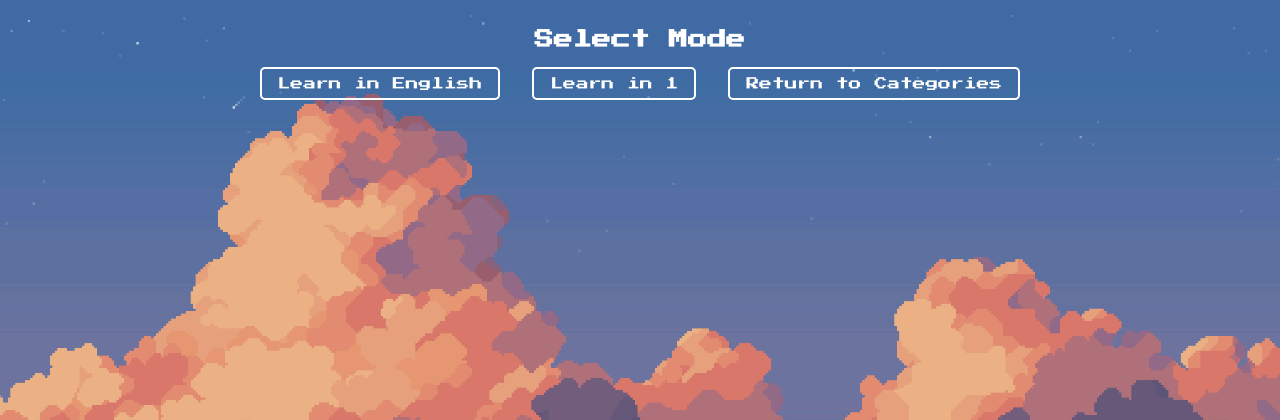
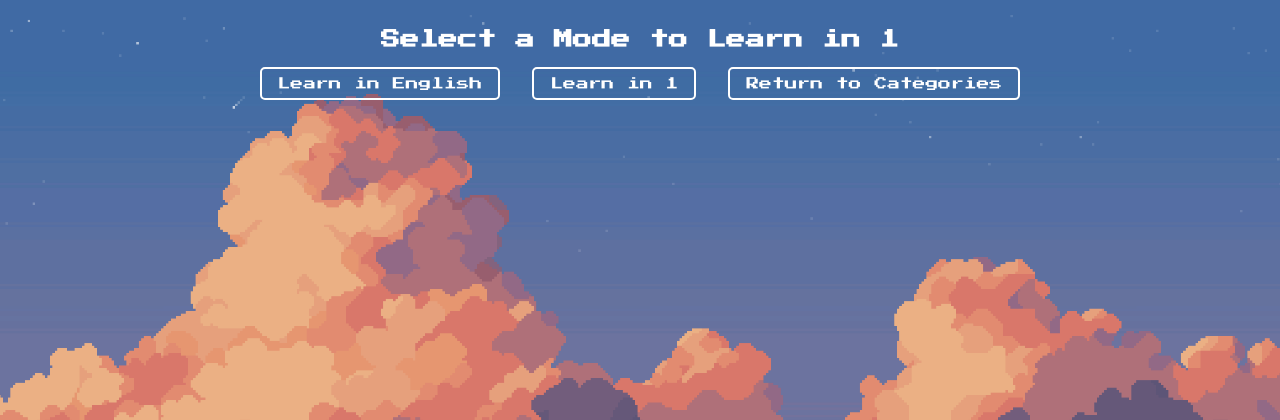
Before and after one commit to deepak-pagadala/JaKo, a Flask app: page /mode/1/1 in a window 1280 px wide. Shown: the top 420 px of the page. Run offline with Flask 3, Linux system fonts and the light colour scheme.

Commit message:
Update mode_selection.html

```diff
--- a/templates/mode_selection.html
+++ b/templates/mode_selection.html
@@ -3,14 +3,14 @@
 <head>
     <meta charset="UTF-8">
     <meta name="viewport" content="width=device-width, initial-scale=1.0">
-    <title>Select Mode - Learn {{ language|capitalize }} Vocabulary</title>
+    <title>Select Mode</title>
     <link rel="stylesheet" href="/static/styles.css">
 </head>
 <body>
     <div class="container">
-        <h1>Select Mode</h1>
-        <a href="/rules/{{ language }}/{{ category }}/english" class="btn">Learn in English</a>
-        <a href="/rules/{{ language }}/{{ category }}/original" class="btn">Learn in {{ language|capitalize }}</a>
+        <h1>Select a Mode to Learn in {{ category|capitalize }}</h1>
+        <a href="/game/{{ language }}/{{ category|urlencode }}/english" class="btn">Learn in English</a>
+        <a href="/game/{{ language }}/{{ category|urlencode }}/original" class="btn">Learn in {{ language|capitalize }}</a>
         <a href="/category/{{ language }}" class="btn">Return to Categories</a>
     </div>
 </body>
```
